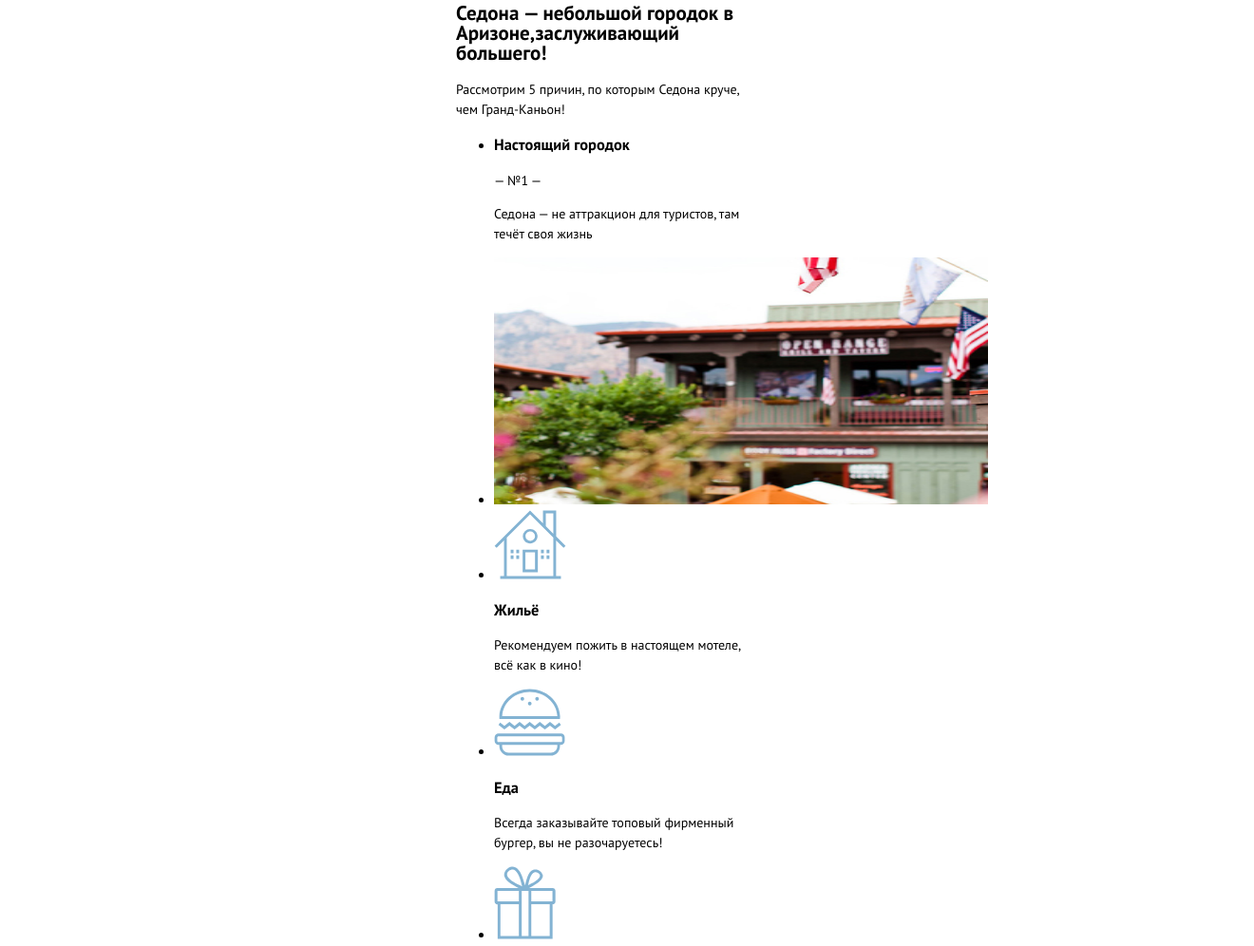
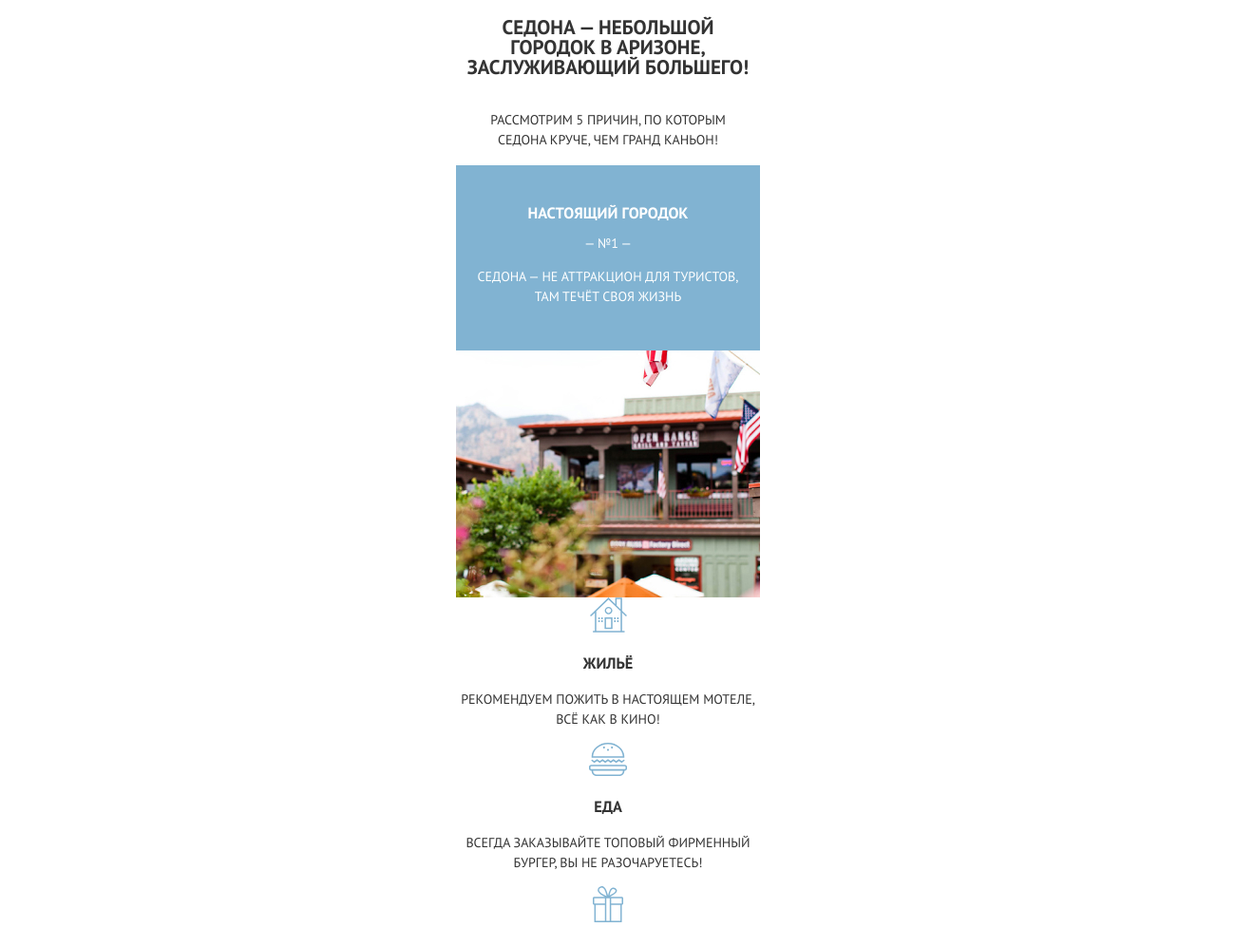
Before and after one commit to htmlacademy-adaptive/107895-sedona-26, a website: page source/index.html in a window 1280 px wide. Shown: the part 462-1458 px from the top of the page at 95% size, 1320 px wide, since content can reach past the window. Drawn offline with nearby package versions, Linux system fonts and the light colour scheme; files that its build step writes are made by us from their sources.

Commit message:
Начал работу на карточками товаров

```diff
--- a/source/index.html
+++ b/source/index.html
@@ -19,7 +19,9 @@
 
     <nav class="main-nav">
       <button class="main-nav__toggle" type="button">
-        <svg width="23" height="22" viewBox="0 0 23 22" fill="none" xmlns="http://www.w3.org/2000/svg"><path d="M22.9 0H0v4h22.9V0ZM22.9 9H0v4h22.9V9ZM22.9 18H0v4h22.9v-4Z" fill="#81B3D2"/></svg>
+        <svg width="23" height="22" viewBox="0 0 23 22" fill="none" xmlns="http://www.w3.org/2000/svg">
+          <path d="M22.9 0H0v4h22.9V0ZM22.9 9H0v4h22.9V9ZM22.9 18H0v4h22.9v-4Z" fill="#81B3D2" />
+        </svg>
         <span class="visually-hidden">Открыть меню</span>
       </button>
 
@@ -60,74 +62,86 @@
 
     <section class="advantages">
       <div class="advantages__container">
-        <h2 class="advantages__title">Седона — небольшой городок в Аризоне,заслуживающий большего!</h2>
-        <p class="advantages__description">Рассмотрим 5 причин, по которым Седона круче, чем Гранд-Каньон!</p>
+        <h2 class="advantages__title">СЕДОНА — небольшой городок&nbsp;в&nbsp;АРИЗОНЕ,<br />заслуживающий большего!</h2>
+        <p class="advantages__description">Рассмотрим 5 причин, по которым Седона&nbsp;круче, чем гранд каньон!</p>
         <ul class="advantages__list">
-          <li class="advantages__item advantages__item--dark advantage">
+          <li class="advantages__item advantages__item--color advantage">
+            <div class="advantages__item-content">
               <h3 class="advantage__title">Настоящий городок</h3>
               <span class="advantage__number">— №1 —</span>
               <p class="advantage__description">Седона — не аттракцион для туристов, там течёт своя жизнь</p>
+            </div>
           </li>
           <li class="advantages__image">
-            <img src="./img/advantages-img-1.jpg" width="520" height="260" alt="Город Седона.">
+            <img src="./img/advantages-img-1.jpg" width="320" height="260" alt="Город Седона.">
           </li>
-          <li class="advantages__item advantages__item--light advantage">
-            <svg width="76" height="73" fill="none" xmlns="http://www.w3.org/2000/svg">
-              <path d="M30.15 65.5h16V41.7h-16v23.8Zm2.9-20.9h10.1v18h-10.1v-18Z" fill="#83B3D3" />
+          <li class="advantages__item recommendations">
+            <svg width="39" height="37" viewBox="0 0 39 37" fill="none" xmlns="http://www.w3.org/2000/svg">
+              <path d="M15.402 33.22h8.353V21.06h-8.353V33.22Zm6.839-1.476h-5.325v-9.207h5.273v9.207h.052Z"
+                fill="#81B3D2" />
               <path
-                d="m73.25 39.8 2.1-2.1-9.9-9.9V.5h-13.9v13.6L37.95.5.65 37.7l2.1 2.1 7.8-7.8v37.6h-4v2.9h63.9v-2.9h-5.1V32l7.9 7.8Zm-10.8 29.8h-49V29l24.5-24.4L62.45 29v40.6Zm0-44.7-7.9-7.9V3.4h7.9v21.5Z"
-                fill="#83B3D3" />
+                d="M37.904 20.043 39 18.975l-5.169-5.036V.203h-7.205v6.715L19.474 0 0 19.026l1.096 1.068 4.073-3.968v19.23H3.133v1.474h33.361v-1.475h-2.663v-19.28l4.073 3.968ZM28.14 1.73h4.124v10.733l-4.124-4.018V1.73Zm4.176 33.574H6.735V14.6L19.474 2.137 32.265 14.6v20.704h.052Z"
+                fill="#81B3D2" />
               <path
-                d="M30.35 27.6c0 4.3 3.5 7.7 7.7 7.7 4.3 0 7.8-3.5 7.8-7.7 0-4.3-3.5-7.7-7.8-7.7a7.7 7.7 0 0 0-7.7 7.7Zm7.8-5a5 5 0 0 1 5 4.9c0 2.7-2.2 4.9-5 4.9a5 5 0 0 1-5-4.9c0-2.7 2.2-4.9 5-4.9ZM20.55 41.7h-3v3.9h3v-3.9ZM26.45 41.7h-3v3.9h3v-3.9ZM20.55 47.7h-3v3.9h3v-3.9ZM26.45 47.7h-3v3.9h3v-3.9ZM52.45 41.7h-3v3.9h3v-3.9ZM58.35 41.7h-3v3.9h3v-3.9ZM52.45 47.7h-3v3.9h3v-3.9ZM58.35 47.7h-3v3.9h3v-3.9Z"
-                fill="#83B3D3" />
+                d="M15.558 13.837c0 2.187 1.828 3.968 4.02 3.968 2.245 0 4.073-1.78 4.073-3.968 0-2.188-1.828-3.917-4.073-3.917s-4.02 1.73-4.02 3.917Zm4.02-2.544c1.41 0 2.61 1.12 2.61 2.544 0 1.373-1.148 2.543-2.61 2.543-1.41 0-2.61-1.119-2.61-2.543 0-1.374 1.2-2.544 2.61-2.544ZM10.39 21.061H8.822v1.984h1.566v-1.984ZM13.47 21.061h-1.566v1.984h1.566v-1.984ZM10.39 24.113H8.822v1.984h1.566v-1.984ZM13.47 24.113h-1.566v1.984h1.566v-1.984ZM27.044 21.061h-1.566v1.984h1.566v-1.984ZM30.177 21.061H28.61v1.984h1.566v-1.984ZM27.044 24.113h-1.566v1.984h1.566v-1.984ZM30.177 24.113H28.61v1.984h1.566v-1.984Z"
+                fill="#81B3D2" />
             </svg>
-            <h3 class="advantage__title">Жильё</h3>
-            <p class="advantage__description">Рекомендуем пожить в настоящем мотеле, всё как в кино!</p>
+            <h3 class="recommendations__title">Жильё</h3>
+            <p class="recommendations__description">Рекомендуем пожить в настоящем мотеле, всё как в кино!</p>
           </li>
-          <li class="advantages__item advantage">
-            <svg width="75" height="71" fill="none" xmlns="http://www.w3.org/2000/svg">
+          <li class="advantages__item recommendations">
+            <svg width="40" height="35" viewBox="0 0 40 35" fill="none" xmlns="http://www.w3.org/2000/svg">
               <path
-                d="M70.55 47.2H4.75c-2.3 0-4.1 1.9-4.1 4.3V55c0 2.4 1.9 4.3 4.1 4.3h.9v1.1c0 5.5 4.3 10.1 9.6 10.1h44.6c5.3 0 9.6-4.5 9.6-10.1v-1.1h.9c2.3 0 4.1-1.9 4.1-4.3v-3.5a4 4 0 0 0-3.9-4.3Zm-3.9 13.2c0 3.9-3 7-6.7 7h-44.7c-3.7 0-6.7-3.2-6.7-7v-1.1h58.1v1.1Zm5.1-5.4c0 .7-.6 1.3-1.2 1.3H4.65c-.7 0-1.2-.6-1.2-1.3v-3.5c0-.7.6-1.3 1.2-1.3h65.8c.7 0 1.2.6 1.2 1.3.1 0 .1 3.5.1 3.5ZM16.25 38.9l5.4 4.1 5.3-4.1 5.3 4.1 5.3-4.1 5.4 4.1 5.3-4.1 5.3 4.1 5.4-4.1 5.3 4.1 6.2-4.7-1.7-2.5-4.5 3.4-5.3-4.1-5.4 4.1-5.3-4.1-5.3 4.1-5.4-4.1-5.3 4.1-5.3-4.1-5.3 4.1-5.4-4.1-5.3 4.1-4.5-3.4-1.7 2.5 6.2 4.7 5.3-4.1ZM8.65 32h60.8c0-.6.1-1.2.1-1.9v-1.2C68.85 13.2 54.85.5 37.65.5c-17.3 0-31.3 12.7-32 28.5v1.2c0 .6 0 1.3.1 1.9h2.9V32Zm29-28.5c15.6 0 28.4 11.3 29 25.5h-58c.6-14.1 13.4-25.5 29-25.5Z"
-                fill="#83B3D3" />
+                d="M37.743 23.3H2.257C.997 23.3 0 24.314 0 25.478v1.773c0 1.165.997 2.128 2.257 2.128h.525v.506c0 2.786 2.362 5.015 5.197 5.015h24.042c2.887 0 5.197-2.28 5.197-5.015v-.506h.525c1.207 0 2.257-.963 2.257-2.178v-1.773c0-1.114-.997-2.128-2.257-2.128Zm-2.047 6.585c0 1.925-1.628 3.495-3.622 3.495H7.927c-1.995 0-3.623-1.57-3.623-3.495v-.506h31.392v.506Zm2.73-2.684c0 .354-.316.658-.683.658H2.257c-.367 0-.682-.304-.682-.658v-1.773c0-.304.315-.608.682-.608h35.538c.368 0 .683.304.683.659V27.2h-.053ZM8.504 19.197l2.835 2.026 2.887-2.026 2.887 2.026L20 19.197l2.835 2.026 2.887-2.026 2.887 2.026 2.887-2.026 2.887 2.026 3.307-2.38-.892-1.216-2.415 1.672-2.887-2.026-2.887 2.026-2.887-2.026-2.887 2.026L20 17.273l-2.887 2.026-2.887-2.026-2.887 2.026-2.835-2.026-2.887 2.026-2.415-1.672-.945 1.216 3.36 2.38 2.887-2.026ZM37.218 15.753c0-.304.052-1.317 0-1.52C36.85 6.332 29.29 0 20 0S3.097 6.332 2.73 14.233v1.52h34.488ZM20 1.52c8.399 0 15.328 5.673 15.643 12.713H4.304C4.672 7.193 11.601 1.52 20 1.52Z"
+                fill="#81B3D2" />
               <path
-                d="M37.65 17.8c1.05 0 1.9-.9 1.9-2s-.85-2-1.9-2c-1.05 0-1.9.9-1.9 2s.85 2 1.9 2ZM29.85 12.7c1.05 0 1.9-.9 1.9-2s-.85-2-1.9-2c-1.05 0-1.9.9-1.9 2s.85 2 1.9 2ZM45.35 12.7c1.05 0 1.9-.9 1.9-2s-.85-2-1.9-2c-1.05 0-1.9.9-1.9 2s.85 2 1.9 2Z"
-                fill="#83B3D3" />
+                d="M20 8.611c.58 0 1.05-.453 1.05-1.013 0-.56-.47-1.013-1.05-1.013-.58 0-1.05.454-1.05 1.013 0 .56.47 1.013 1.05 1.013ZM15.8 6.129c.58 0 1.05-.454 1.05-1.013 0-.56-.47-1.013-1.05-1.013-.58 0-1.05.453-1.05 1.013 0 .56.47 1.013 1.05 1.013ZM24.2 6.129c.58 0 1.05-.454 1.05-1.013 0-.56-.47-1.013-1.05-1.013-.58 0-1.05.453-1.05 1.013 0 .56.47 1.013 1.05 1.013Z"
+                fill="#81B3D2" />
             </svg>
-            <h3 class="advantage__title">Еда</h3>
-            <p class="advantage__description">Всегда заказывайте топовый фирменный бургер, вы не разочаруетесь!
+            <h3 class="recommendations__title">Еда</h3>
+            <p class="recommendations__description">Всегда заказывайте топовый фирменный бургер, вы не разочаруетесь!
             </p>
           </li>
-          <li class="advantages__item advantages__item--light advantage">
-            <svg width="65" height="77" fill="none" xmlns="http://www.w3.org/2000/svg">
+          <li class="advantages__item recommendations">
+            <svg width="32" height="38" viewBox="0 0 32 38" fill="none" xmlns="http://www.w3.org/2000/svg">
               <path
-                d="M61.75 22.95h-24.8c13.8-6.9 14.9-11.3 14.4-13.7-1.2-4-5.7-7-10-5.4-5.6 2.1-7.1 10.4-8.6 16.4-2-6.1-3.8-13.8-8.2-17.7-1.3-1.1-3.1-2.3-5.8-2-4 .4-9.8 5.4-7.5 11 2.3 5.4 9.7 8.8 14.6 11.5H3.55a2.9 2.9 0 0 0-2.9 2.9v11.3c0 1.6 1.3 2.9 2.9 2.9h.3v36.3h57.8v-36.4h.1c1.6 0 2.9-1.3 2.9-2.9v-11.3c0-1.6-1.3-2.9-2.9-2.9Zm-18.7-16.6c2.1-.3 5 1.3 5.3 3.2.4 2.8-3.4 5.3-5.1 6.4-2.5 1.7-4.9 2.6-7.3 4.1.9-3.7 2.5-13 7.1-13.7Zm-22.9 10c-2.2-1.5-6.5-4.4-6.4-7.8.1-3.6 5.7-6.6 8.8-3.9 3.9 3.4 5.7 11.1 7.1 16.6-3.2-1.5-6.3-2.8-9.5-4.9Zm6 57.1H6.75v-33.4h19.4v33.4Zm0-36.5H3.65v-11h22.5v11Zm10.2 0v36.5h-7.2v-47.4h7.2v10.9Zm22.3 36.5h-19.4v-33.4h19.4v33.4Zm2.9-36.5h-22.3v-11h22.3v11Z"
-                fill="#83B3D3" />
+                d="M30.578 11.206H18.184c6.908-3.444 7.467-5.622 7.213-6.838-.559-1.975-2.845-3.495-4.978-2.685-2.794 1.064-3.556 5.218-4.317 8.206-.966-3.04-1.88-6.889-4.064-8.864-.61-.557-1.524-1.114-2.895-1.013-2.032.203-4.927 2.684-3.708 5.47 1.117 2.685 4.825 4.407 7.314 5.775H1.422C.61 11.257 0 11.915 0 12.675v5.672c0 .811.66 1.419 1.422 1.419h.153V38h28.952V19.766h.05c.813 0 1.423-.659 1.423-1.418v-5.673c0-.81-.66-1.47-1.422-1.47ZM21.232 2.95c1.066-.152 2.489.658 2.641 1.62.203 1.368-1.676 2.634-2.54 3.192-1.27.86-2.489 1.316-3.657 2.026.407-1.874 1.27-6.534 3.556-6.838ZM9.752 7.914c-1.117-.76-3.25-2.23-3.2-3.9.051-1.824 2.896-3.293 4.42-1.925 1.93 1.671 2.844 5.571 3.555 8.306-1.625-.81-3.15-1.418-4.775-2.481ZM12.75 36.48H3.048V19.765h9.701V36.48Zm0-18.235H1.524v-5.52h11.225v5.52Zm5.08 18.235h-3.607V12.724h3.607V36.48Zm11.174 0h-9.65V19.765h9.701V36.48h-.05Zm1.473-18.235H19.352v-5.52h11.124v5.52Z"
+                fill="#81B3D2" />
             </svg>
-            <h3 class="advantage__title">Сувениры</h3>
-            <p class="advantage__description">Не только китайского, но и настоящего местногопроизводства!</p>
+            <h3 class="recommendations__title">Сувениры</h3>
+            <p class="recommendations__description">Не только китайского, но и настоящего местногопроизводства!</p>
           </li>
-          <li class="advantages__image">
-            <img src="./img/advantages-img-2.jpg" width="800" height="384" alt="Мост дьявола.">
-          </li>
-          <li class="advantages__item advantages__item--dark advantage">
+
+          <li class="advantages__item advantages__item--color advantage">
+            <div class="advantages__item-content">
               <h3 class="advantage__title">Там есть мост дьявола</h3>
               <span class="advantage__number">— №2 —</span>
               <p class="advantage__description">Да, по нему можно пройти! Если вы осмелитесь, разумеется</p>
+            </div>
           </li>
-          <li class="advantages__item advantages__item--light advantage">
+          <li class="advantages__image">
+            <img src="./img/advantages-img-2.jpg" width="320" height="260" alt="Мост дьявола.">
+          </li>
+          <li class="advantages__item advantage">
+            <div class="advantages__item-content">
               <h3 class="advantage__title">Небольшая площадь</h3>
               <span class="advantage__number">— №3 —</span>
               <p class="advantage__description">Все достопримечательности находятся очень близко</p>
+            </div>
           </li>
-          <li class="advantages__item advantages__item__blue advantage">
+          <li class="advantages__item advantages__item--underscore advantage">
+            <div class="advantages__item-content">
               <h3 class="advantage__title">Красивая<br> дорога</h3>
               <span class="advantage__number">— №4 —</span>
               <p class="advantage__description">Ехать в Седону из Лас-Вегаса совсем не скучно!</p>
+            </div>
           </li>
-          <li class="advantages__item advantages__item--light advantage">
+          <li class="advantages__item advantages__item--underscore advantage">
+            <div class="advantages__item-content">
               <h3 class="advantage__title">Мало<br> туристов</h3>
               <span class="advantage__number">— №5 —</span>
               <p class="advantage__description">Большинство едет в Гранд Каньон и толпится там</p>
+            </div>
           </li>
         </ul>
       </div>
@@ -142,7 +156,10 @@
       </div>
     </section>
 
-    <iframe class="main-container__map" src="https://www.google.com/maps/embed?pb=!1m18!1m12!1m3!1d456385.6486687241!2d-111.82566580570311!3d34.9668836214626!2m3!1f0!2f0!3f0!3m2!1i1024!2i768!4f13.1!3m3!1m2!1s0x872da132f942b00d%3A0x5548c523fa6c8efd!2z0KHQtdC00L7QvdCwLCDQkNGA0LjQt9C-0L3QsCA4NjMzNiwg0KHQqNCQ!5e0!3m2!1sru!2sru!4v1659411611137!5m2!1sru!2sru" width="400" height="300" style="border:0;" allowfullscreen="" loading="lazy" referrerpolicy="no-referrer-when-downgrade"></iframe>
+    <iframe class="main-container__map"
+      src="https://www.google.com/maps/embed?pb=!1m18!1m12!1m3!1d456385.6486687241!2d-111.82566580570311!3d34.9668836214626!2m3!1f0!2f0!3f0!3m2!1i1024!2i768!4f13.1!3m3!1m2!1s0x872da132f942b00d%3A0x5548c523fa6c8efd!2z0KHQtdC00L7QvdCwLCDQkNGA0LjQt9C-0L3QsCA4NjMzNiwg0KHQqNCQ!5e0!3m2!1sru!2sru!4v1659411611137!5m2!1sru!2sru"
+      width="400" height="300" style="border:0;" allowfullscreen="" loading="lazy"
+      referrerpolicy="no-referrer-when-downgrade"></iframe>
   </main>
 
   <footer class="main-footer">
@@ -154,7 +171,9 @@
         <li class="social__item">
           <a class="social__link" href="#" title="Вконтакте" target="_blank">
             <svg width="24" height="14" viewBox="0 0 24 14" fill="none" xmlns="http://www.w3.org/2000/svg">
-              <path fill-rule="evenodd" clip-rule="evenodd" d="M23.45 0.948C23.616 0.402 23.45 0 22.655 0H20.03C19.362 0 19.054 0.347 18.887 0.73C18.887 0.73 17.552 3.926 15.661 6.002C15.049 6.604 14.771 6.795 14.437 6.795C14.27 6.795 14.019 6.604 14.019 6.057V0.948C14.019 0.292 13.835 0 13.279 0H9.151C8.734 0 8.483 0.304 8.483 0.593C8.483 1.214 9.429 1.358 9.526 3.106V6.904C9.526 7.737 9.373 7.888 9.039 7.888C8.149 7.888 5.984 4.677 4.699 1.003C4.45 0.288 4.198 0 3.527 0H0.9C0.15 0 0 0.347 0 0.73C0 1.412 0.89 4.8 4.145 9.281C6.315 12.341 9.37 14 12.153 14C13.822 14 14.028 13.632 14.028 12.997V10.684C14.028 9.947 14.186 9.8 14.715 9.8C15.105 9.8 15.772 9.992 17.33 11.467C19.11 13.216 19.403 14 20.405 14H23.03C23.78 14 24.156 13.632 23.94 12.904C23.702 12.18 22.852 11.129 21.725 9.882C21.113 9.172 20.195 8.407 19.916 8.024C19.527 7.533 19.638 7.314 19.916 6.877C19.916 6.877 23.116 2.451 23.449 0.948H23.45Z" fill="currentColor"/>
+              <path fill-rule="evenodd" clip-rule="evenodd"
+                d="M23.45 0.948C23.616 0.402 23.45 0 22.655 0H20.03C19.362 0 19.054 0.347 18.887 0.73C18.887 0.73 17.552 3.926 15.661 6.002C15.049 6.604 14.771 6.795 14.437 6.795C14.27 6.795 14.019 6.604 14.019 6.057V0.948C14.019 0.292 13.835 0 13.279 0H9.151C8.734 0 8.483 0.304 8.483 0.593C8.483 1.214 9.429 1.358 9.526 3.106V6.904C9.526 7.737 9.373 7.888 9.039 7.888C8.149 7.888 5.984 4.677 4.699 1.003C4.45 0.288 4.198 0 3.527 0H0.9C0.15 0 0 0.347 0 0.73C0 1.412 0.89 4.8 4.145 9.281C6.315 12.341 9.37 14 12.153 14C13.822 14 14.028 13.632 14.028 12.997V10.684C14.028 9.947 14.186 9.8 14.715 9.8C15.105 9.8 15.772 9.992 17.33 11.467C19.11 13.216 19.403 14 20.405 14H23.03C23.78 14 24.156 13.632 23.94 12.904C23.702 12.18 22.852 11.129 21.725 9.882C21.113 9.172 20.195 8.407 19.916 8.024C19.527 7.533 19.638 7.314 19.916 6.877C19.916 6.877 23.116 2.451 23.449 0.948H23.45Z"
+                fill="currentColor" />
             </svg>
             <span class="visually-hidden">Наша группа Вконтакте</span>
           </a>
@@ -162,7 +181,9 @@
         <li class="social__item">
           <a class="social__link" href="#" title="Телеграм" target="_blank">
             <svg width="22" height="18" viewBox="0 0 22 18" fill="none" xmlns="http://www.w3.org/2000/svg">
-              <path d="M21.4393 1.62225L18.2705 16.566C18.0313 17.6205 17.408 17.883 16.5223 17.3865L11.6938 13.8285L9.36425 16.0695C9.10626 16.3275 8.891 16.5428 8.39375 16.5428L8.741 11.6258L17.6893 3.54C18.0785 3.1935 17.6045 3.00075 17.0848 3.348L6.02225 10.314L1.25976 8.823C0.224006 8.49975 0.205256 7.78725 1.47576 7.29L20.1035 0.113253C20.966 -0.209997 21.7205 0.305253 21.4393 1.623V1.62225Z" fill="currentColor"/>
+              <path
+                d="M21.4393 1.62225L18.2705 16.566C18.0313 17.6205 17.408 17.883 16.5223 17.3865L11.6938 13.8285L9.36425 16.0695C9.10626 16.3275 8.891 16.5428 8.39375 16.5428L8.741 11.6258L17.6893 3.54C18.0785 3.1935 17.6045 3.00075 17.0848 3.348L6.02225 10.314L1.25976 8.823C0.224006 8.49975 0.205256 7.78725 1.47576 7.29L20.1035 0.113253C20.966 -0.209997 21.7205 0.305253 21.4393 1.623V1.62225Z"
+                fill="currentColor" />
             </svg>
             <span class="visually-hidden">Наш канал в Телеграм</span>
           </a>
@@ -170,7 +191,9 @@
         <li class="social__item">
           <a class="social__link" href="#" title="YouTube" target="_blank">
             <svg width="20" height="14" viewBox="0 0 20 14" fill="none" xmlns="http://www.w3.org/2000/svg">
-              <path d="M17.1813 0H2.81331C1.30618 0 0 1.3 0 2.8V11.1C0 12.7 1.30618 14 2.81331 14H17.1813C18.7889 14 19.9946 12.7 19.9946 11.2V2.8C20.095 1.3 18.7889 0 17.1813 0ZM7.03326 10.4V3.6L13.8656 7L7.03326 10.4Z" fill="currentColor"/>
+              <path
+                d="M17.1813 0H2.81331C1.30618 0 0 1.3 0 2.8V11.1C0 12.7 1.30618 14 2.81331 14H17.1813C18.7889 14 19.9946 12.7 19.9946 11.2V2.8C20.095 1.3 18.7889 0 17.1813 0ZM7.03326 10.4V3.6L13.8656 7L7.03326 10.4Z"
+                fill="currentColor" />
             </svg>
             <span class="visually-hidden">Наш канал на YouTube</span>
           </a>
@@ -182,7 +205,9 @@
       <a class="copyright__link" href="https://htmlacademy.ru/" target="_blank">
         <span class="copyright__text">Разработано</span>
         <svg width="27" height="35" viewBox="0 0 27 35" fill="none" xmlns="http://www.w3.org/2000/svg">
-          <path d="M13.6 0H13.5L0 1.4V26.1L13.5 34.1L26.9 26.1V1.4L13.6 0ZM25 12.1L13.5 5.3V5.2H13.4L13.3 5.1V5.2L1.9 12.1V3.1L13.4 1.9L25 3.1V12.1ZM13.4 6.8L24.9 13.5L20.4 16.1L13.3 11.9V13.3L19.2 16.8L18.3 17.3L13.3 14.3V15.7L17.1 18L16.3 18.5L13.3 16.7V18.1L15.2 19.2L13.4 20.3L2 13.6L13.4 6.8ZM1.9 15.1L13.3 21.9V22.9L5.4 18.2V19.6L13.4 24.4V25.5L5.4 20.8V22.2L13.4 27L21.5 22.1V16.9L24.9 14.9V24.9L13.4 31.8L1.9 25V15.1Z" fill="currentColor"/>
+          <path
+            d="M13.6 0H13.5L0 1.4V26.1L13.5 34.1L26.9 26.1V1.4L13.6 0ZM25 12.1L13.5 5.3V5.2H13.4L13.3 5.1V5.2L1.9 12.1V3.1L13.4 1.9L25 3.1V12.1ZM13.4 6.8L24.9 13.5L20.4 16.1L13.3 11.9V13.3L19.2 16.8L18.3 17.3L13.3 14.3V15.7L17.1 18L16.3 18.5L13.3 16.7V18.1L15.2 19.2L13.4 20.3L2 13.6L13.4 6.8ZM1.9 15.1L13.3 21.9V22.9L5.4 18.2V19.6L13.4 24.4V25.5L5.4 20.8V22.2L13.4 27L21.5 22.1V16.9L24.9 14.9V24.9L13.4 31.8L1.9 25V15.1Z"
+            fill="currentColor" />
         </svg>
       </a>
     </div>
--- /dev/null
+++ b/source/sass/blocks/advantages.scss
@@ -0,0 +1,64 @@
+.advantages {
+  font: 400 14px/21px "PT Sans", "Arial", sans-serif;
+  text-transform: uppercase;
+  color: #333333;
+  padding-top: 32px;
+  text-align: center;
+}
+
+.advantages__title {
+  margin: 0;
+  margin-bottom: 35px;
+}
+
+.advantages__description {
+  margin: 0;
+  margin-bottom: 16px;
+}
+
+.advantages__list {
+  padding: 0;
+  margin: 0;
+  list-style: none;
+}
+
+.advantages__item {
+  position: relative;
+  margin: 0;
+  text-align: center;
+
+  &--underscore::before {
+    content: "";
+    position: absolute;
+    left: 18px;
+    right: 18px;
+    top: 0;
+    border-top: 1px solid #d6d6d6;
+  }
+}
+
+.advantages__item-content {
+  padding: 18px;
+  background-color: #eeeeee;
+
+  .advantages__item--color & {
+    background-color: #81b3d2;
+    color: #ffffff;
+    padding-top: 40px;
+    padding-bottom: 32px;
+  }
+}
+
+.advantage__title {
+  margin: 0;
+  margin-bottom: 11px;
+}
+
+.advantage__number {
+  margin: 0;
+  margin-bottom: 17px;
+}
+
+.advantages__image {
+  display: flex;
+}
--- a/source/sass/style.scss
+++ b/source/sass/style.scss
@@ -3,6 +3,6 @@
 @import "./blocks/main-header.scss";
 @import "./blocks/main-nav.scss";
 @import "./blocks/index.scss";
-
+@import "./blocks/advantages.scss";
 
 @import "./blocks/visually-hidden.scss";
```
Also changed, not shown: source/catalog.html (+19 -8 lines), source/form.html (+22 -11 lines). Lines whose indentation alone changed are shown as unchanged.
